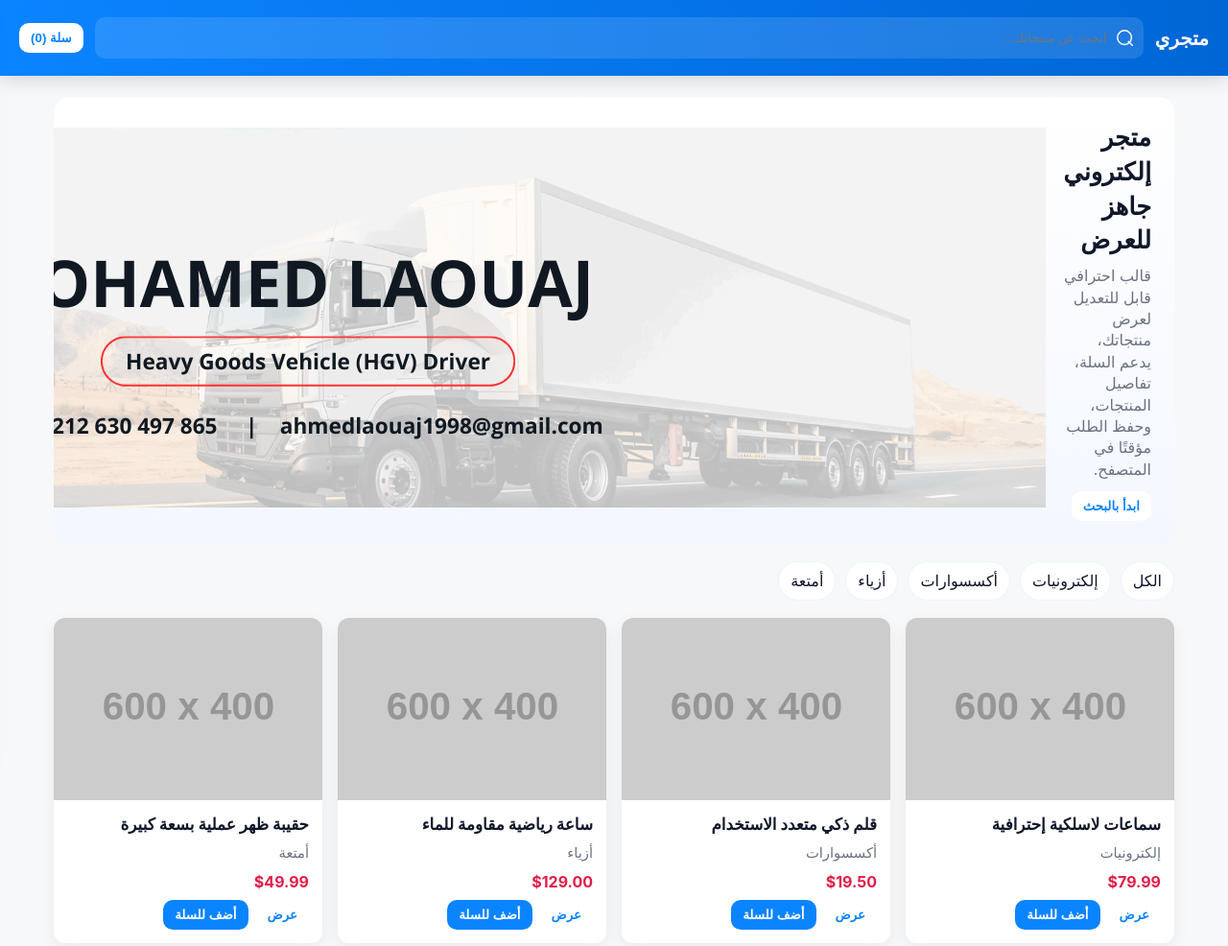
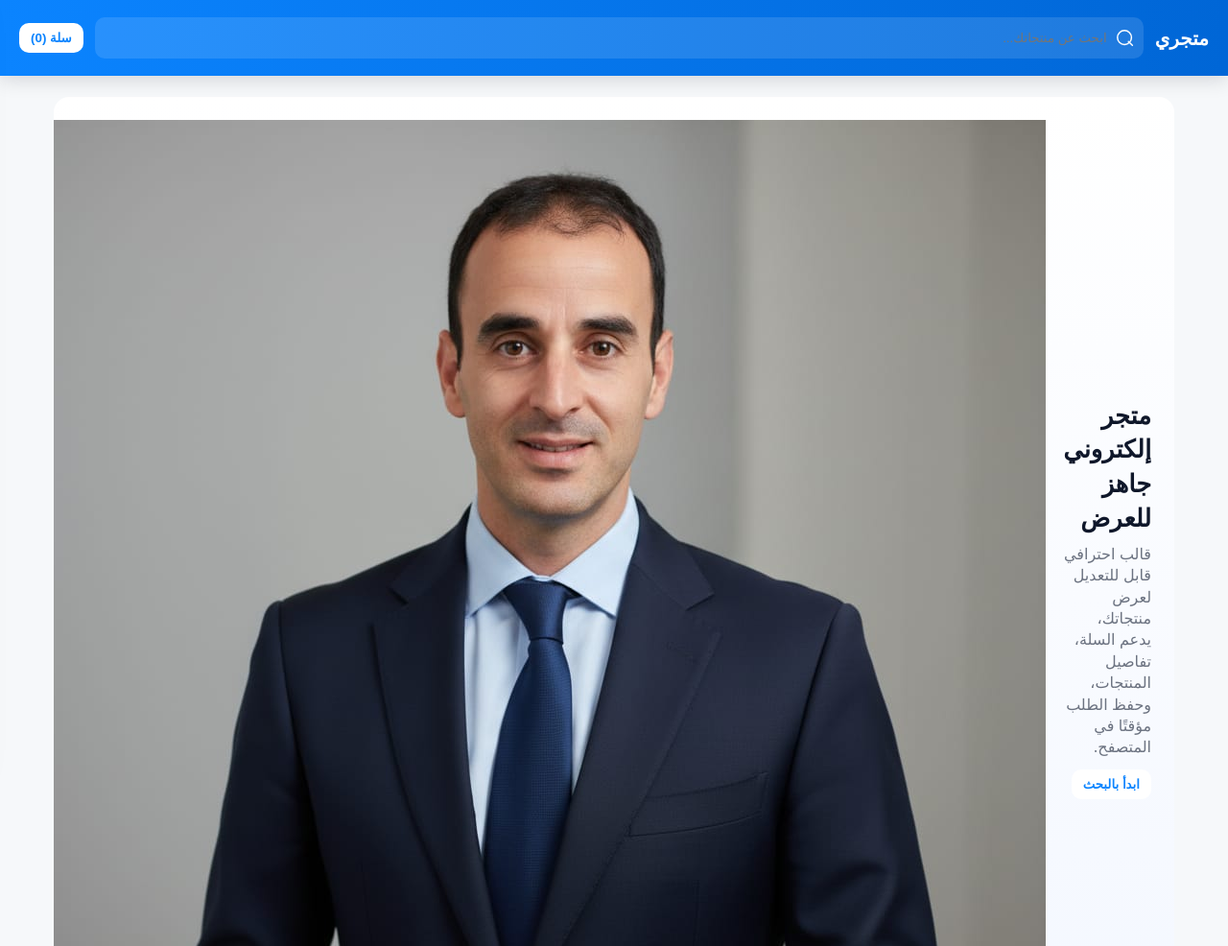
Before and after one commit to PROPATH-services/smart-store, a plain HTML site: page index.html in a window 1280 px wide. Shown: the top 986 px of the page at 96% size. Drawn offline with Linux system fonts and the light colour scheme.

Commit message:
Update index.html

```diff
--- a/index.html
+++ b/index.html
@@ -122,7 +122,7 @@
         </div>
       </div>
       <div class="right">
-        <img src="https://github.com/PROPATH-services/smart-store/blob/main/Blue%20Modern%20Corporate%20Staff%20Profile%20LinkedIn%20Banner%20-%20Copy.png" alt="Hero">
+        <img src="https://github.com/PROPATH-services/smart-store/blob/main/WhatsApp%20Image%202025-09-20%20at%2002.03.07_49a52598.jpg" alt="Hero">
       </div>
     </section>
 
@@ -173,7 +173,7 @@
   <script>
     // بيانات منتجات تجريبية - عدلها كما تريد
     const PRODUCTS = [
-      {id:1,title:'سماعات لاسلكية إحترافية',price:79.99,category:'إلكترونيات',img:'https://via.placeholder.com/600x400?text=%D8%B3%D9%85%D8%A7%D8%B9%D8%A7%D8%AA',desc:'سماعات بجودة صوت عالية وعزل جيد للضوضاء.'},
+      {id:1,title:'سماعات لاسلكية إحترافية',price:79.99,category:'إلكترونيات',img:'https://github.com/PROPATH-services/smart-store/blob/main/WhatsApp%20Image%202025-09-20%20at%2002.03.07_49a52598.jpg',desc:'سماعات بجودة صوت عالية وعزل جيد للضوضاء.'},
       {id:2,title:'قلم ذكي متعدد الاستخدام',price:19.50,category:'أكسسوارات',img:'https://via.placeholder.com/600x400?text=%D9%82%D9%84%D9%85+%D8%B0%D9%83%D9%8A',desc:'قلم أنيق ومريح للكتابة والرسم.'},
       {id:3,title:'ساعة رياضية مقاومة للماء',price:129.00,category:'أزياء',img:'https://via.placeholder.com/600x400?text=%D8%B3%D8%A7%D8%B9%D8%A9',desc:'ساعة ذكية بمميزات تتبع النشاط والنوم.'},
       {id:4,title:'حقيبة ظهر عملية بسعة كبيرة',price:49.99,category:'أمتعة',img:'https://via.placeholder.com/600x400?text=%D8%AD%D9%82%D9%8A%D8%A8%D8%A9',desc:'مصنوعة من خامات متينة ومقاومة للماء.'},
```
